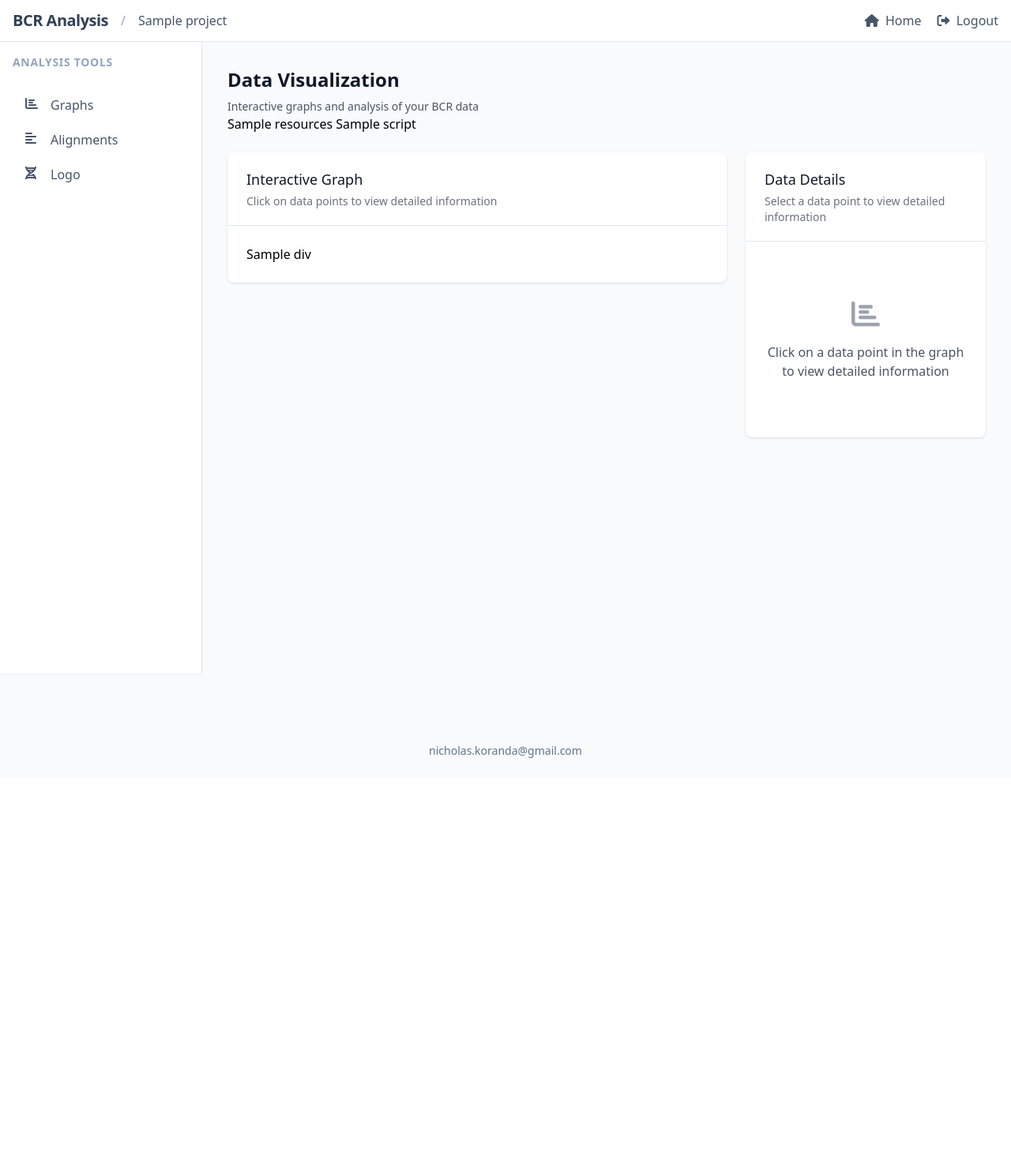
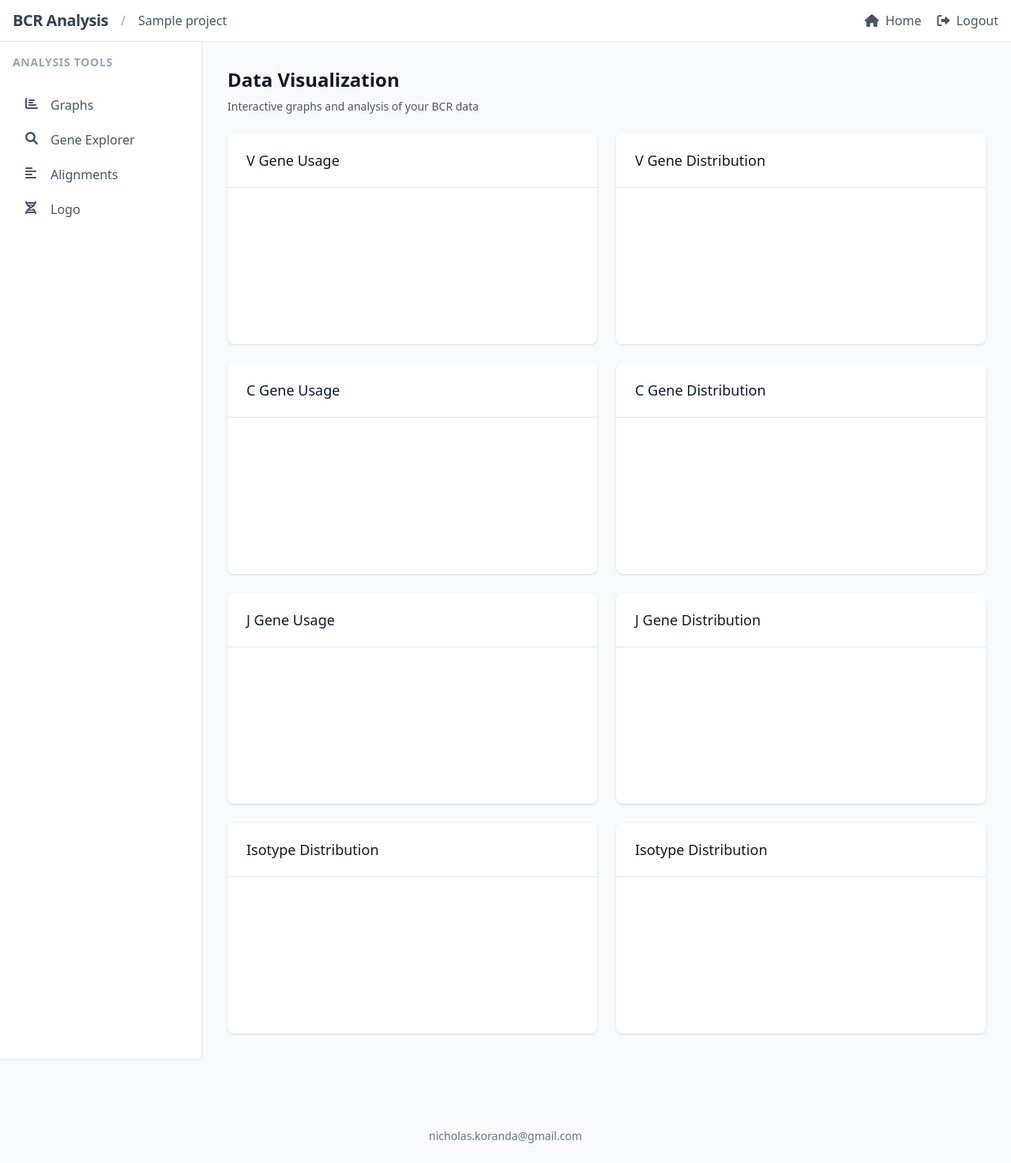
Before and after one commit to nkoranda97/BCR-FastAPI-app, a FastAPI app: template app/templates/analyze/graphs.html in a window 1280 px wide. Shown: the whole page at 79% size. Before the commit the page ends 960 px from the top, so only its background shows below. Run offline with FastAPI, Linux system fonts and the light colour scheme; the template is opened without the code that fills it: most values are stand-ins (such as "Sample title", 1, 10 or a date in 2020); a map, chart or similar area stays blank; parts of the project's set-up code (start-up, migrations or seed data) failed here and were passed over; some libraries are stand-ins or nearby versions.

Commit message:
switched plotting to chart.js

```diff
--- /dev/null
+++ b/app/static/js/charts.js
@@ -0,0 +1,113 @@
+// Function to create a bar chart
+function createBarChart(canvasId, data, title) {
+    const ctx = document.getElementById(canvasId).getContext('2d');
+    new Chart(ctx, {
+        type: 'bar',
+        data: {
+            labels: data.labels,
+            datasets: [{
+                label: 'Count',
+                data: data.values,
+                backgroundColor: 'rgba(54, 162, 235, 0.5)',
+                borderColor: 'rgba(54, 162, 235, 1)',
+                borderWidth: 1
+            }]
+        },
+        options: {
+            responsive: true,
+            plugins: {
+                title: {
+                    display: true,
+                    text: title
+                },
+                legend: {
+                    display: false
+                }
+            },
+            scales: {
+                y: {
+                    beginAtZero: true,
+                    title: {
+                        display: true,
+                        text: 'Count'
+                    }
+                },
+                x: {
+                    title: {
+                        display: true,
+                        text: 'Category'
+                    }
+                }
+            }
+        }
+    });
+}
+
+// Function to create a pie chart
+function createPieChart(canvasId, data, title) {
+    const ctx = document.getElementById(canvasId).getContext('2d');
+    new Chart(ctx, {
+        type: 'pie',
+        data: {
+            labels: data.labels,
+            datasets: [{
+                data: data.values,
+                backgroundColor: [
+                    'rgba(255, 99, 132, 0.5)',
+                    'rgba(54, 162, 235, 0.5)',
+                    'rgba(255, 206, 86, 0.5)',
+                    'rgba(75, 192, 192, 0.5)',
+                    'rgba(153, 102, 255, 0.5)',
+                    'rgba(255, 159, 64, 0.5)'
+                ],
+                borderColor: [
+                    'rgba(255, 99, 132, 1)',
+                    'rgba(54, 162, 235, 1)',
+                    'rgba(255, 206, 86, 1)',
+                    'rgba(75, 192, 192, 1)',
+                    'rgba(153, 102, 255, 1)',
+                    'rgba(255, 159, 64, 1)'
+                ],
+                borderWidth: 1
+            }]
+        },
+        options: {
+            responsive: true,
+            plugins: {
+                title: {
+                    display: true,
+                    text: title
+                },
+                legend: {
+                    position: 'right'
+                },
+                tooltip: {
+                    callbacks: {
+                        label: function(context) {
+                            const label = context.label || '';
+                            const value = context.raw || 0;
+                            const total = context.dataset.data.reduce((a, b) => a + b, 0);
+                            const percentage = ((value / total) * 100).toFixed(1);
+                            return `${label}: ${value} (${percentage}%)`;
+                        }
+                    }
+                }
+            }
+        }
+    });
+}
+
+// Function to initialize all charts
+function initializeCharts(chartData) {
+    // Create bar charts
+    createBarChart('vCallChart', chartData.v_call, 'V Gene Usage');
+    createBarChart('cCallChart', chartData.c_call, 'C Gene Usage');
+    createBarChart('jCallChart', chartData.j_call, 'J Gene Usage');
+    createBarChart('isotypeChart', chartData.isotype, 'Isotype Distribution');
+
+    // Create pie charts
+    createPieChart('vCallPieChart', chartData.v_call, 'V Gene Distribution');
+    createPieChart('cCallPieChart', chartData.c_call, 'C Gene Distribution');
+    createPieChart('jCallPieChart', chartData.j_call, 'J Gene Distribution');
+    createPieChart('isotypePieChart', chartData.isotype, 'Isotype Distribution');
+}
--- a/app/templates/analyze/base.html
+++ b/app/templates/analyze/base.html
@@ -42,6 +42,13 @@
                        class="flex items-center px-4 py-2 rounded-lg {% if active_tab == 'graphs' %}bg-blue-50 text-blue-600{% else %}text-slate-600 hover:bg-slate-50{% endif %} transition-colors duration-200">
                         <i class="fas fa-chart-bar w-5 h-5"></i>
                         <span class="ml-3">Graphs</span>
+                    </a>
+                </li>
+                <li>
+                    <a href="{{ url_for('analyze.gene_explorer', project_id=project_id) }}"
+                       class="flex items-center px-4 py-2 rounded-lg {% if active_tab == 'gene_explorer' %}bg-blue-50 text-blue-600{% else %}text-slate-600 hover:bg-slate-50{% endif %} transition-colors duration-200">
+                        <i class="fas fa-search w-5 h-5"></i>
+                        <span class="ml-3">Gene Explorer</span>
                     </a>
                 </li>
                 <li>
--- a/app/templates/analyze/graphs.html
+++ b/app/templates/analyze/graphs.html
@@ -11,107 +11,93 @@
     </div>
 
     <!-- Main Content -->
-    {{ resources|safe }}
-    {{ script|safe }}
-    <div class="grid grid-cols-1 lg:grid-cols-3 gap-6">
-        <!-- Main Graph -->
-        <div class="lg:col-span-2">
+    <div class="grid grid-cols-1 lg:grid-cols-2 gap-6">
+        <!-- Bar Charts -->
+        <div class="space-y-6">
             <div class="bg-white shadow rounded-lg overflow-hidden">
                 <div class="px-6 py-5 border-b border-gray-200">
-                    <h3 class="text-lg font-medium text-gray-900">Interactive Graph</h3>
-                    <p class="mt-1 text-sm text-gray-500">Click on data points to view detailed information</p>
+                    <h3 class="text-lg font-medium text-gray-900">V Gene Usage</h3>
                 </div>
                 <div class="p-6">
-                    {{ div[0]|safe }}
+                    <canvas id="vCallChart"></canvas>
+                </div>
+            </div>
+
+            <div class="bg-white shadow rounded-lg overflow-hidden">
+                <div class="px-6 py-5 border-b border-gray-200">
+                    <h3 class="text-lg font-medium text-gray-900">C Gene Usage</h3>
+                </div>
+                <div class="p-6">
+                    <canvas id="cCallChart"></canvas>
+                </div>
+            </div>
+
+            <div class="bg-white shadow rounded-lg overflow-hidden">
+                <div class="px-6 py-5 border-b border-gray-200">
+                    <h3 class="text-lg font-medium text-gray-900">J Gene Usage</h3>
+                </div>
+                <div class="p-6">
+                    <canvas id="jCallChart"></canvas>
+                </div>
+            </div>
+
+            <div class="bg-white shadow rounded-lg overflow-hidden">
+                <div class="px-6 py-5 border-b border-gray-200">
+                    <h3 class="text-lg font-medium text-gray-900">Isotype Distribution</h3>
+                </div>
+                <div class="p-6">
+                    <canvas id="isotypeChart"></canvas>
                 </div>
             </div>
         </div>
 
-        <!-- Dashboard Panel -->
-        <div class="lg:col-span-1">
-            <div id="dashboardPanel" class="bg-white shadow rounded-lg overflow-hidden">
+        <!-- Pie Charts -->
+        <div class="space-y-6">
+            <div class="bg-white shadow rounded-lg overflow-hidden">
                 <div class="px-6 py-5 border-b border-gray-200">
-                    <h3 class="text-lg font-medium text-gray-900">Data Details</h3>
-                    <p class="mt-1 text-sm text-gray-500">Select a data point to view detailed information</p>
+                    <h3 class="text-lg font-medium text-gray-900">V Gene Distribution</h3>
                 </div>
                 <div class="p-6">
-                    <div class="text-center py-12">
-                        <i class="fas fa-chart-bar text-4xl text-gray-400 mb-4"></i>
-                        <p class="text-gray-600">Click on a data point in the graph to view detailed information</p>
-                    </div>
+                    <canvas id="vCallPieChart"></canvas>
                 </div>
             </div>
-        </div>
-    </div>
 
-    <!-- LC Gene Modal -->
-    <div id="lc-modal-overlay" class="fixed inset-0 bg-black opacity-40 hidden z-40"></div>
-    <div id="lc-modal" class="fixed inset-0 flex items-center justify-center z-50 hidden">
-        <div class="bg-white rounded-lg shadow-lg p-6 w-full max-w-lg relative">
-            <button id="close-lc-modal"
-                    class="absolute top-4 right-4 text-gray-400 hover:text-gray-600 transition-colors duration-200">
-                <i class="fas fa-times"></i>
-            </button>
-            <h3 class="text-xl font-semibold mb-4">LC Genes Paired with Selected HC Gene</h3>
-            <div id="lc-modal-content" class="max-h-[60vh] overflow-y-auto">
-                <!-- LC gene aggregation results will be inserted here -->
+            <div class="bg-white shadow rounded-lg overflow-hidden">
+                <div class="px-6 py-5 border-b border-gray-200">
+                    <h3 class="text-lg font-medium text-gray-900">C Gene Distribution</h3>
+                </div>
+                <div class="p-6">
+                    <canvas id="cCallPieChart"></canvas>
+                </div>
+            </div>
+
+            <div class="bg-white shadow rounded-lg overflow-hidden">
+                <div class="px-6 py-5 border-b border-gray-200">
+                    <h3 class="text-lg font-medium text-gray-900">J Gene Distribution</h3>
+                </div>
+                <div class="p-6">
+                    <canvas id="jCallPieChart"></canvas>
+                </div>
+            </div>
+
+            <div class="bg-white shadow rounded-lg overflow-hidden">
+                <div class="px-6 py-5 border-b border-gray-200">
+                    <h3 class="text-lg font-medium text-gray-900">Isotype Distribution</h3>
+                </div>
+                <div class="p-6">
+                    <canvas id="isotypePieChart"></canvas>
+                </div>
             </div>
         </div>
     </div>
 </div>
 {% endblock %}
 
-{% block head %}
-{{ super() }}
-<script>
-    function openPanel(content) {
-        var panel = document.getElementById("dashboardPanel");
-        panel.innerHTML = `
-            <div class="px-6 py-5 border-b border-gray-200">
-                <h3 class="text-lg font-medium text-gray-900">Data Details</h3>
-                <p class="mt-1 text-sm text-gray-500">Detailed information about the selected data point</p>
-            </div>
-            <div class="p-6">
-                ${content}
-            </div>
-        `;
-        panel.classList.add("active");
-    }
-
-    function closePanel() {
-        var panel = document.getElementById("dashboardPanel");
-        panel.innerHTML = `
-            <div class="px-6 py-5 border-b border-gray-200">
-                <h3 class="text-lg font-medium text-gray-900">Data Details</h3>
-                <p class="mt-1 text-sm text-gray-500">Select a data point to view detailed information</p>
-            </div>
-            <div class="p-6">
-                <div class="text-center py-12">
-                    <i class="fas fa-chart-bar text-4xl text-gray-400 mb-4"></i>
-                    <p class="text-gray-600">Click on a data point in the graph to view detailed information</p>
-                </div>
-            </div>
-        `;
-        panel.classList.remove("active");
-    }
-
-    function hideAllLcModals() {
-        document.querySelectorAll('#lc-modal').forEach(el => el.classList.add('hidden'));
-        document.querySelectorAll('#lc-modal-overlay').forEach(el => el.classList.add('hidden'));
-        document.querySelectorAll('#lc-modal-content').forEach(el => el.innerHTML = '');
-    }
-
-    document.addEventListener('DOMContentLoaded', function() {
-        const closeLcModal = document.getElementById('close-lc-modal');
-        const lcModalOverlay = document.getElementById('lc-modal-overlay');
-        if (closeLcModal) closeLcModal.onclick = hideAllLcModals;
-        if (lcModalOverlay) lcModalOverlay.onclick = hideAllLcModals;
-
-        document.addEventListener('keydown', function(event) {
-            if (event.key === 'Escape') {
-                hideAllLcModals();
-            }
-        });
-    });
+{% block scripts %}
+<script src="https://cdn.jsdelivr.net/npm/chart.js"></script>
+<script src="{{ url_for('static', path='js/charts.js') }}"></script>
+<script type="application/javascript">
+var chartData = {{ chart_data | default({}) | tojson | safe }};
+initializeCharts(chartData);
 </script>
 {% endblock %}
--- a/app/templates/base.html
+++ b/app/templates/base.html
@@ -29,5 +29,8 @@
     <footer class="text-center text-sm text-slate-500 py-6">
         <p>nicholas.koranda@gmail.com</p>
     </footer>
+
+    {% block scripts %}
+        {% endblock %}
 </body>
 </html>
```
Also changed, not shown: app/routers/analyze.py (+40 -45 lines), app/templates/analyze/gene_explorer.html (added, +71 -0 lines).
